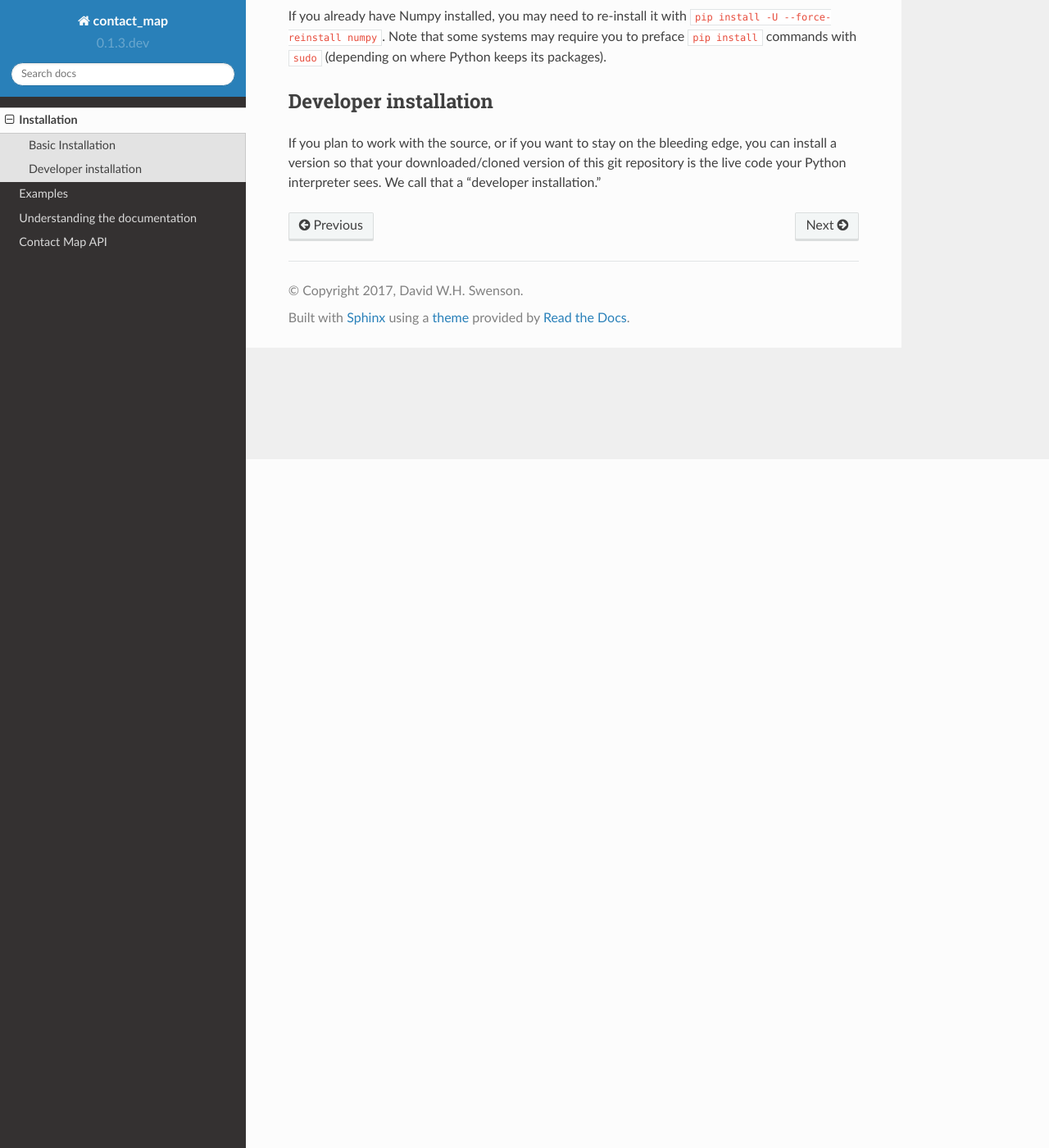
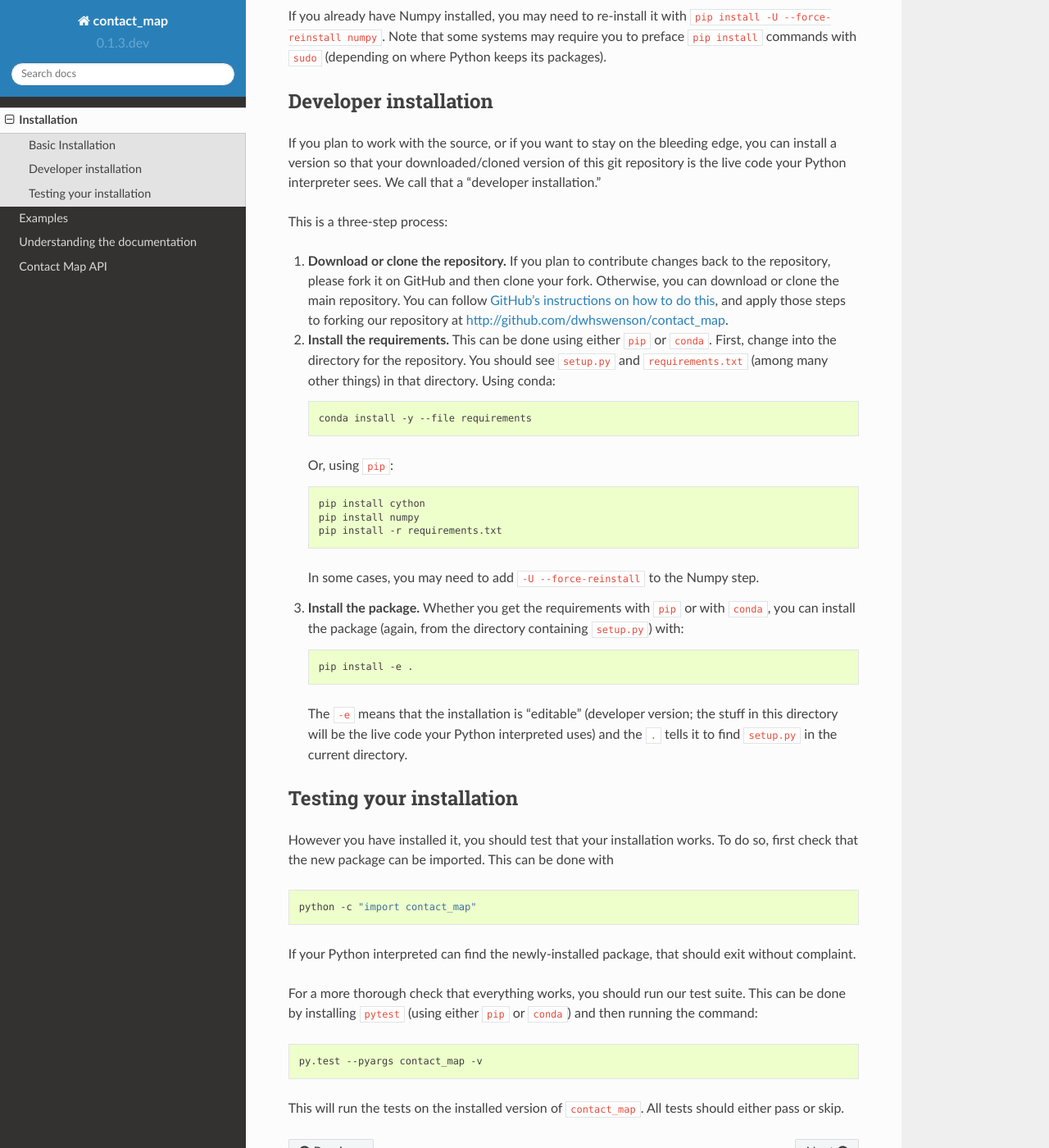
Before and after one commit to dwhswenson/contact_map, a Sphinx documentation site: the page built from docs/installing.rst, in a window 1280 px wide and 1400 px high, scrolled down 840 px. Shown: the whole window at 82% size. Built offline with Sphinx 7.4.7 and the Read the Docs theme 2.0.0, drawn with Linux system fonts in a browser that asks for light colours.

Commit message:
Finish installation instructions

```diff
--- a/docs/installing.rst
+++ b/docs/installing.rst
@@ -54,3 +54,71 @@ If you plan to work with the source, or if you want to stay on the bleeding
 edge, you can install a version so that your downloaded/cloned version of
 this git repository is the live code your Python interpreter sees. We call
 that a "developer installation."
+
+This is a three-step process:
+
+1. **Download or clone the repository.** If you plan to contribute changes
+   back to the repository, please fork it on GitHub and then clone your
+   fork. Otherwise, you can download or clone the main repository. You can
+   follow `GitHub's instructions on how to do this
+   <https://help.github.com/articles/fork-a-repo/>`_, and apply those steps
+   to forking our repository at http://github.com/dwhswenson/contact_map.
+
+2. **Install the requirements.** This can be done using either ``pip`` or
+   ``conda``. First, change into the directory for the repository. You
+   should see ``setup.py`` and ``requirements.txt`` (among many other
+   things) in that directory. Using conda:
+
+   .. code:: bash
+
+      conda install -y --file requirements
+
+   Or, using ``pip``:
+
+   .. code:: bash
+
+      pip install cython
+      pip install numpy
+      pip install -r requirements.txt
+
+   In some cases, you may need to add ``-U --force-reinstall`` to the Numpy
+   step.
+
+3. **Install the package.** Whether you get the requirements with ``pip`` or
+   with ``conda``, you can install the package (again, from the directory
+   containing ``setup.py``) with:
+
+   .. code:: bash
+
+      pip install -e .
+
+   The ``-e`` means that the installation is "editable" (developer version;
+   the stuff in this directory will be the live code your Python
+   interpreted uses) and the ``.`` tells it to find ``setup.py`` in the
+   current directory.
+
+
+Testing your installation
+=========================
+
+However you have installed it, you should test that your installation works.
+To do so, first check that the new package can be imported. This can be done
+with
+
+.. code:: bash
+
+   python -c "import contact_map"
+
+If your Python interpreted can find the newly-installed package, that should
+exit without complaint.
+
+For a more thorough check that everything works, you should run our test
+suite. This can be done by installing ``pytest`` (using either ``pip`` or
+``conda``) and then running the command:
+
+.. code:: bash
+
+   py.test --pyargs contact_map -v
+
+This will run the tests on the installed version of ``contact_map``. All
+tests should either pass or skip.
--- a/docs/understanding_docs.rst
+++ b/docs/understanding_docs.rst
@@ -16,9 +16,11 @@ and our examples. These were written by a human, in an effort to teach a new
 user how to do these things.
 
 On the other hand, a significant (and perhaps longer) part of this
-documentation is the reference documentation that is autoamtically generated
+documentation is the reference documentation that is automatically generated
 from the source code. This is designed to makes it very easy for advanced
 users to get into the details to find the answer to a specific question that
 they might have.
 
-One danger is that we make it very easy to get from the
+We try to make it very easy to get from the user manual to the details in
+the reference documenation by having lots of links to that. However, this
+also creates a danger that new users can get lost in there.
```
